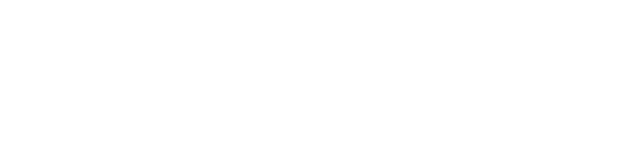
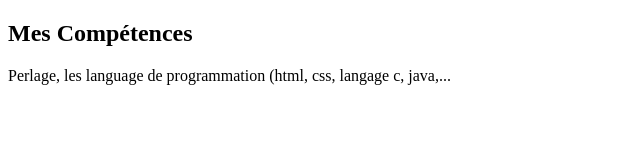
Before and after one commit to BerniceDJOSSA/git-mon-cv, a plain HTML site: page index.html in a window 1280 px wide. Shown: the whole page, without its empty margins (0-640 px from the left). Drawn offline with Linux system fonts and the light colour scheme.

Commit message:
mise en place de la section competences

```diff
--- a/index.html
+++ b/index.html
@@ -5,6 +5,9 @@
         <link rel="stylesheet" href="style.css">
     </head>
     <body>
-
+        <section>
+            <h2>Mes Compétences</h2>
+            <p>Perlage, les language de programmation (html, css, langage c, java,...</p>
+        </section>
     </body>
 </html>
```
